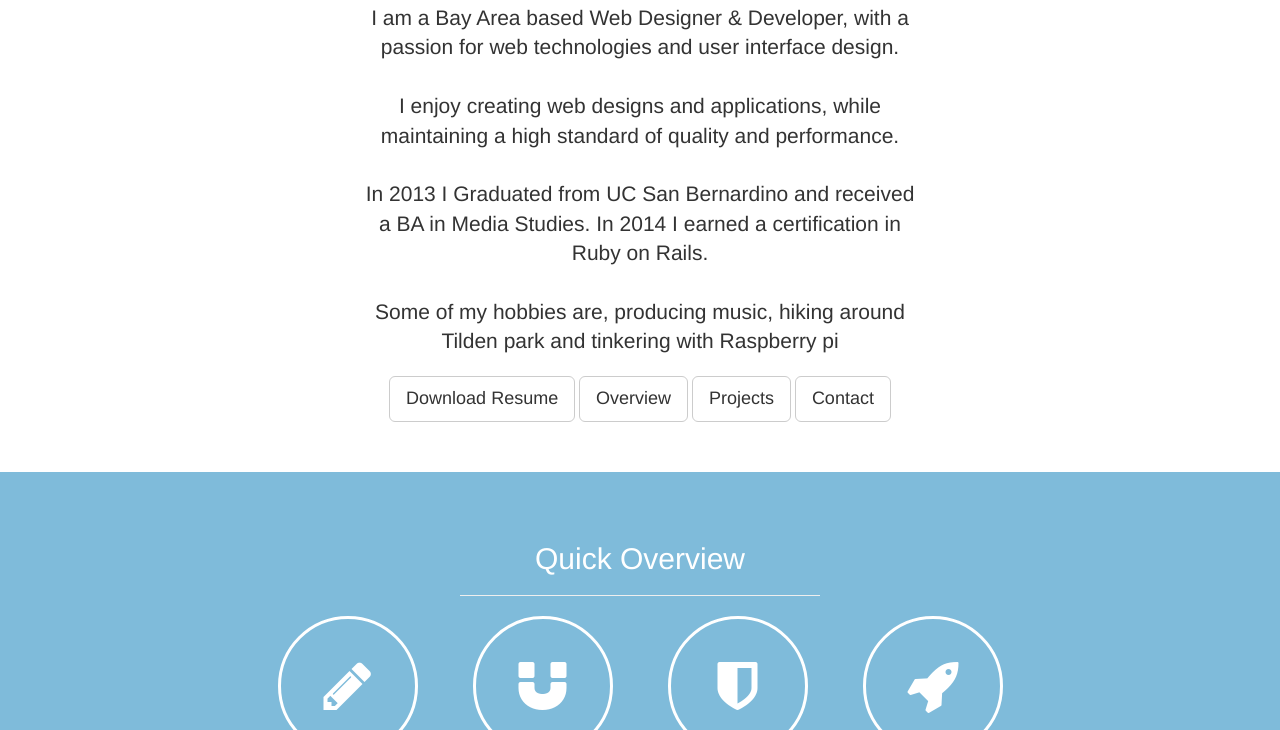
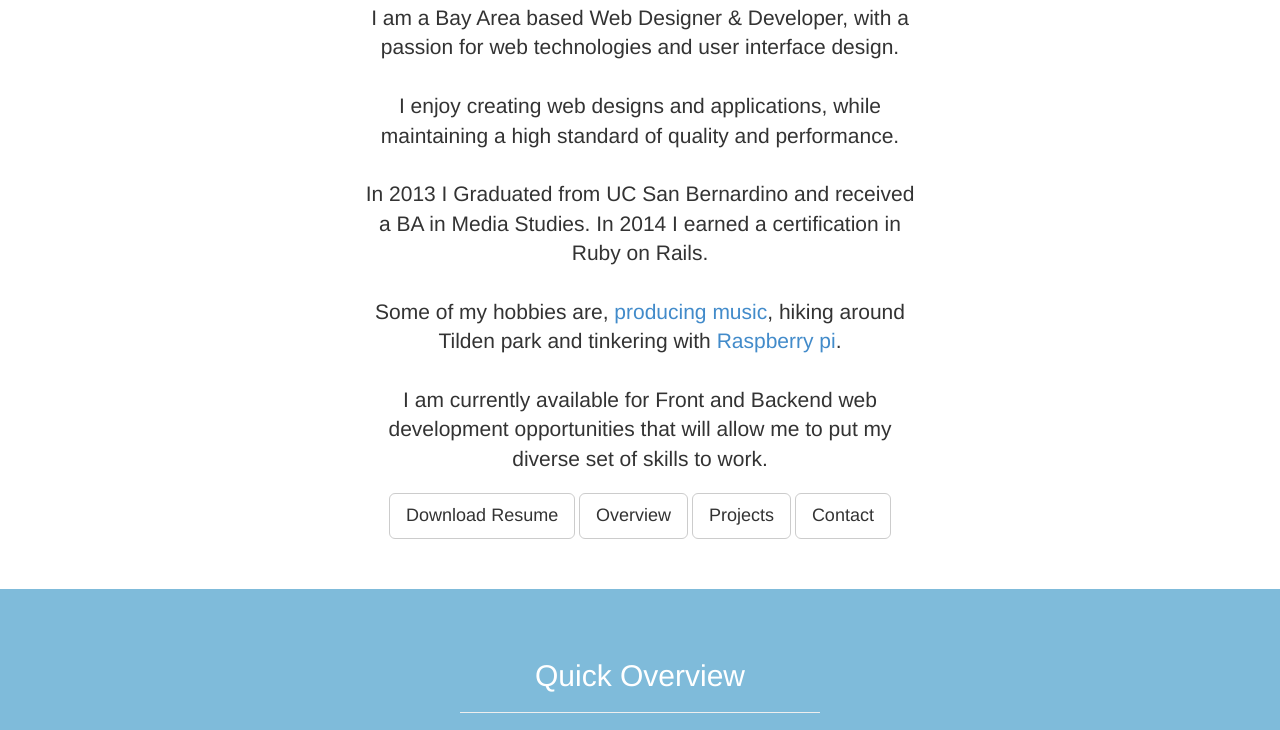
Before and after one commit to ChrisJohnson89/stylish-portfolio, a plain HTML site: page index.html in a window 1280 px wide. Shown: the part 910-1640 px from the top of the page. Drawn offline with Linux system fonts and the light colour scheme.

Commit message:
hyperlinks in about me

```diff
--- a/index.html
+++ b/index.html
@@ -65,12 +65,12 @@
                   with a passion for web technologies and user interface design.<br><br>
                   I enjoy creating web designs and applications, while maintaining a high standard of quality and performance.<br><br>
                   In 2013 I Graduated from UC San Bernardino and received a BA in Media Studies. In 2014 I earned a certification in Ruby on Rails.<br><br>
-                  Some of my hobbies are, producing music, hiking around Tilden park and tinkering with Raspberry pi
-                  </p>
+                  Some of my hobbies are, <a href="https://soundcloud.com/gummy-bear">producing music</a>, hiking around Tilden park and tinkering with <a href="http://www.raspberrypi.org/">Raspberry pi</a>.<br><br>
+                  I am currently available for Front and Backend web development opportunities that will allow me to put my diverse set of skills to work.</p>
                   <a href="img/resume.pdf" class="btn btn-lg btn-default">Download Resume</a>
                   <a href="#services" class="btn btn-lg btn-default">Overview</a>
                   <a href="#portfolio" class="btn btn-lg btn-default">Projects</a>
-                  <a href="#Contact" class="btn btn-lg btn-default">Contact</a>
+                  <a href="#contact" class="btn btn-lg btn-default">Contact</a>
               </div>
           </div>
       </div>
@@ -233,7 +233,6 @@
       <div class="row">
           <div class="col-md-6 col-md-offset-3 text-center">
             <!-- Do not change the code! -->
-            <h4>Get In Contact</h4>
             <a id="foxyform_embed_link_597109" href="http://www.foxyform.com/"></a>
             <script type="text/javascript">
             (function(d, t){
```
